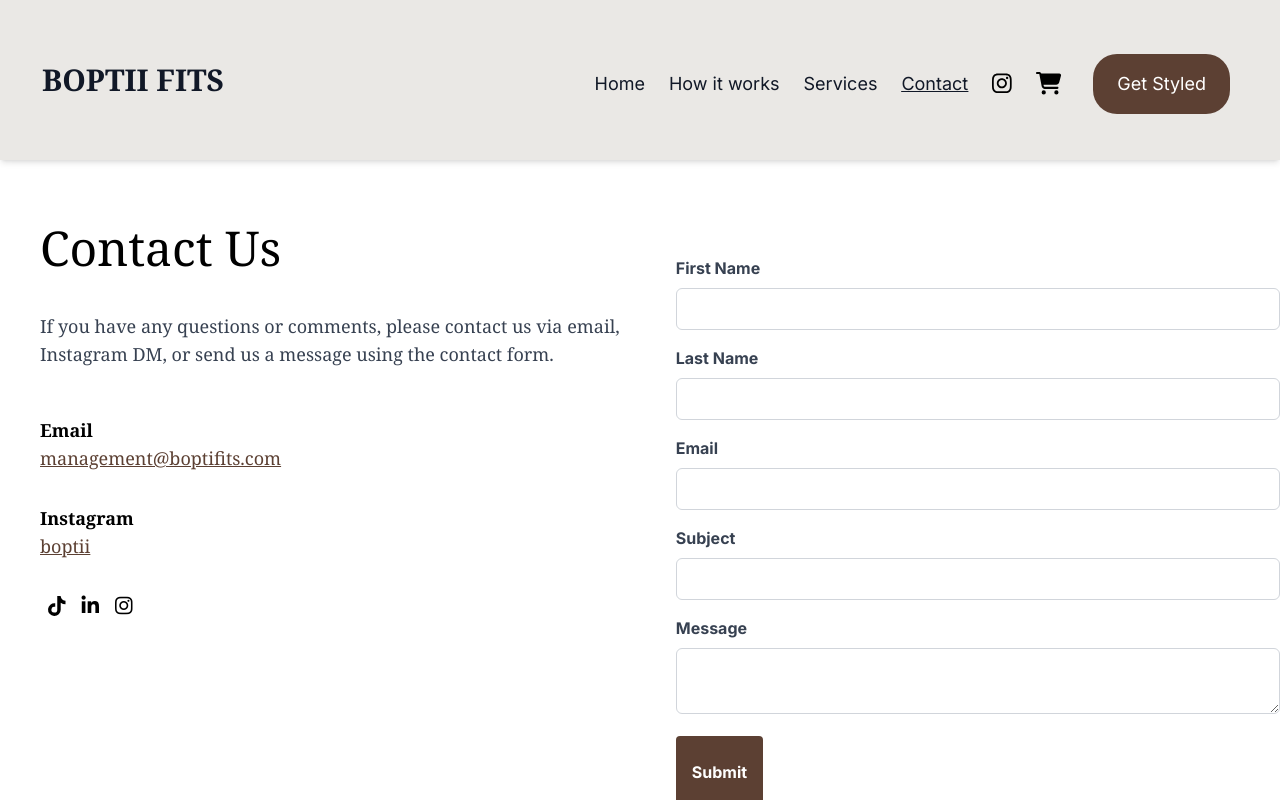
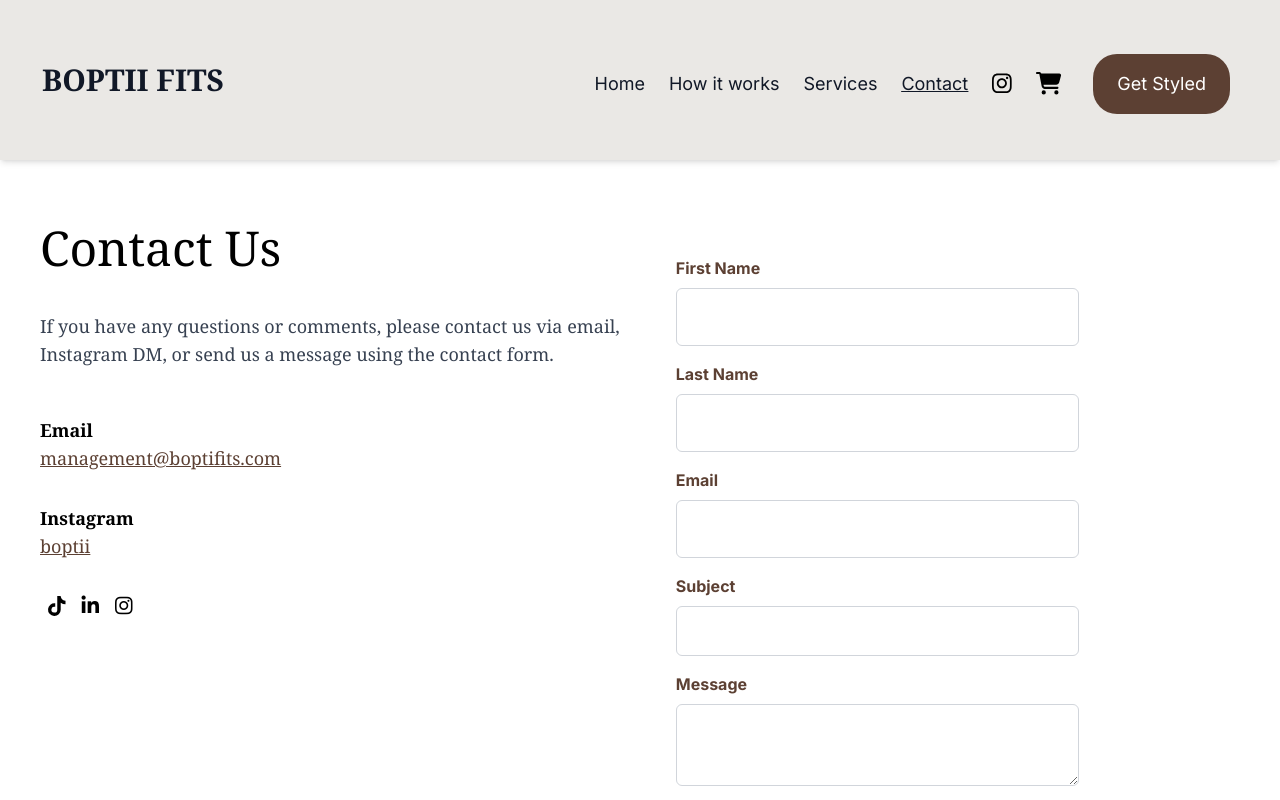
Before and after one commit to HikmaAnwar/boptii-fitss, a Next.js app: page /contact in a window 1280 px wide. Shown: the top 800 px of the page. Built offline with nearby package versions, Linux system fonts and the light colour scheme.

Commit message:
fix: minor change

```diff
--- a/src/app/contact/page.jsx
+++ b/src/app/contact/page.jsx
@@ -98,7 +98,7 @@ const Contact = () => {
           <form onSubmit={handleSubmit}>
             <div className="mb-4">
               <label
-                className="block text-gray-700 font-bold mb-2"
+                className="block text-brown-dark font-bold mb-2"
                 htmlFor="firstName"
               >
                 First Name
@@ -109,7 +109,7 @@ const Contact = () => {
                 name="firstName"
                 value={formData.firstName}
                 onChange={handleChange}
-                className="w-full px-3 py-2 border border-gray-300 rounded-md focus:outline-none focus:ring-2 focus:ring-blue-500"
+                className="w-2/3 px-3 py-4 border border-gray-300 rounded-md focus:outline-none focus:ring-2 focus:ring-beige-dark"
               />
               {errors.firstName && (
                 <p className="text-red-500 text-sm">{errors.firstName}</p>
@@ -118,7 +118,7 @@ const Contact = () => {
 
             <div className="mb-4">
               <label
-                className="block text-gray-700 font-bold mb-2"
+                className="block text-brown-dark font-bold mb-2"
                 htmlFor="lastName"
               >
                 Last Name
@@ -129,7 +129,7 @@ const Contact = () => {
                 name="lastName"
                 value={formData.lastName}
                 onChange={handleChange}
-                className="w-full px-3 py-2 border border-gray-300 rounded-md focus:outline-none focus:ring-2 focus:ring-blue-500"
+                className="w-2/3 px-3 py-4 border border-gray-300 rounded-md focus:outline-none focus:ring-2 focus:ring-blue-500"
               />
               {errors.lastName && (
                 <p className="text-red-500 text-sm">{errors.lastName}</p>
@@ -138,7 +138,7 @@ const Contact = () => {
 
             <div className="mb-4">
               <label
-                className="block text-gray-700 font-bold mb-2"
+                className="block text-brown-dark font-bold mb-2"
                 htmlFor="email"
               >
                 Email
@@ -149,7 +149,7 @@ const Contact = () => {
                 name="email"
                 value={formData.email}
                 onChange={handleChange}
-                className="w-full px-3 py-2 border border-gray-300 rounded-md focus:outline-none focus:ring-2 focus:ring-blue-500"
+                className="w-2/3 px-3 py-4 border border-gray-300 rounded-md focus:outline-none focus:ring-2 focus:ring-blue-500"
               />
               {errors.email && (
                 <p className="text-red-500 text-sm">{errors.email}</p>
@@ -158,7 +158,7 @@ const Contact = () => {
 
             <div className="mb-4">
               <label
-                className="block text-gray-700 font-bold mb-2"
+                className="block text-brown-dark font-bold mb-2"
                 htmlFor="subject"
               >
                 Subject
@@ -169,7 +169,7 @@ const Contact = () => {
                 name="subject"
                 value={formData.subject}
                 onChange={handleChange}
-                className="w-full px-3 py-2 border border-gray-300 rounded-md focus:outline-none focus:ring-2 focus:ring-blue-500"
+                className="w-2/3 px-3 py-3 border border-gray-300 rounded-md focus:outline-none focus:ring-2 focus:ring-blue-500"
               />
               {errors.subject && (
                 <p className="text-red-500 text-sm">{errors.subject}</p>
@@ -178,7 +178,7 @@ const Contact = () => {
 
             <div className="mb-4">
               <label
-                className="block text-gray-700 font-bold mb-2"
+                className="block text-brown-dark font-bold mb-2"
                 htmlFor="message"
               >
                 Message
@@ -188,7 +188,7 @@ const Contact = () => {
                 name="message"
                 value={formData.message}
                 onChange={handleChange}
-                className="w-full px-3 py-2 border border-gray-300 rounded-md focus:outline-none focus:ring-2 focus:ring-blue-500"
+                className="w-2/3 px-3 py-4 border border-gray-300 rounded-md focus:outline-none focus:ring-2 focus:ring-blue-500"
               ></textarea>
               {errors.message && (
                 <p className="text-red-500 text-sm">{errors.message}</p>
```
